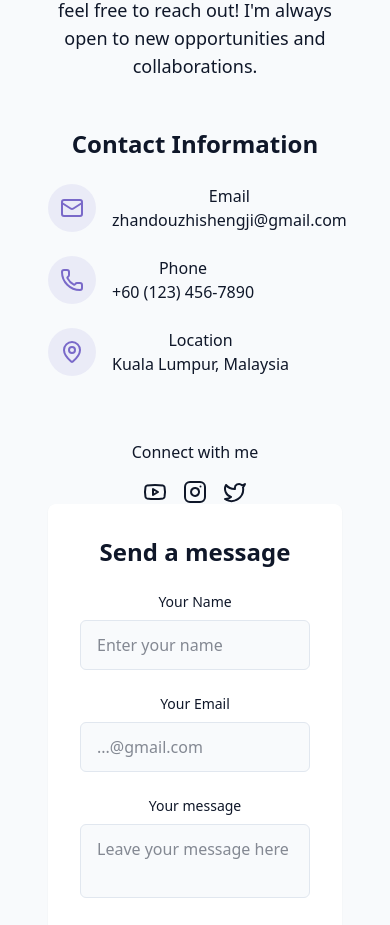
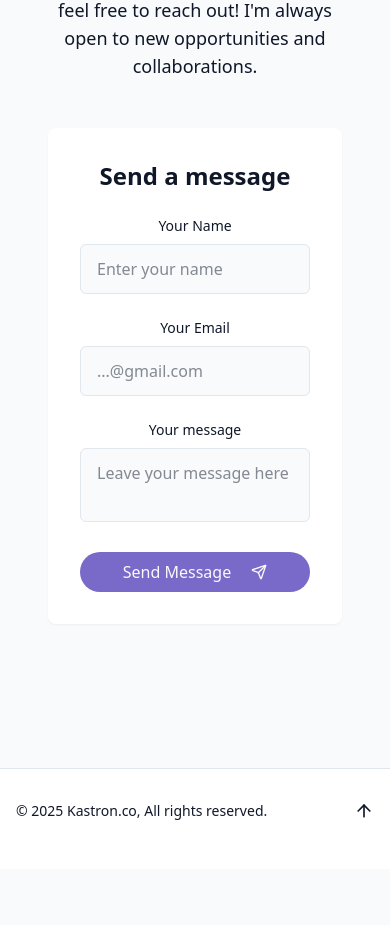
Before and after one commit to 123EFD/kastronPortfolio, a React (Vite) app: page / in a window 390 px wide. Shown: the part 8980-9905 px from the top of the page. After the commit the page ends 9849 px from the top, so only its background shows below. Built offline with nearby package versions, Linux system fonts and the light colour scheme.

Commit message:
Update ContactSection.jsx

```diff
--- a/src/components/ContactSection.jsx
+++ b/src/components/ContactSection.jsx
@@ -32,72 +32,6 @@ export const ContactSection = () => {
                 If you have any questions, feedback, or just want to say hello, feel free to reach out! I'm always open to new opportunities and collaborations.
             </p>
 
-            <div className="grid grid-cols-1 md:grid-cols-2 sm:flex-row justify-center items-center gap-12">
-                <div className="space-y-8">
-                    <h3 className="text-2xl font-semibold mb-6"> Contact Information</h3>
-
-                    <div className="space-y-6 justify-center">
-                        <div className="flex items-start space-x-4">
-                            <div className="p-3 rounded-full bg-primary/10">
-                            <Mail className="h-6 w-6 text-primary" />{" "}
-                            </div>
-                            <div>
-                                <h4 className="font-medium"> Email</h4>
-                                <a
-                                href="mailto:zhandouzhishengji@gmail.com"
-                                className="text-muted-foreground hover:text-indigo-300 transition-colors"
-                                >
-                                    zhandouzhishengji@gmail.com
-                                </a>
-                            </div>
-                        </div>
-                        <div className="flex items-start space-x-4">
-                            <div className="p-3 rounded-full bg-primary/10">
-                            <Phone className="h-6 w-6 text-primary" />{" "}
-                            </div>
-                            <div>
-                                <h4 className="font-medium"> Phone</h4>
-                                <a
-                                href="tel:+60123456789"
-                                className="text-muted-foreground hover:text-indigo-300 transition-colors"
-                                >
-                                    +60 (123) 456-7890
-                                </a>
-                            </div>
-                        </div>
-                        <div className="flex items-start space-x-4">
-                            <div className="p-3 rounded-full bg-primary/10">
-                            <MapPin className="h-6 w-6 text-primary" />{" "}
-                            </div>
-                            <div>
-                                <h4 className="font-medium"> Location</h4>
-                                <a
-                                href="https://www.google.com/maps/place/Kuala+Lumpur,+Malaysia"
-                                target="_blank"
-                                className="text-muted-foreground hover:text-indigo-300 transition-colors"
-                                >
-                                    Kuala Lumpur, Malaysia
-                                </a>
-                            </div>
-                        </div>
-                    </div>
-
-                    <div className="pt-8">
-                        <h4 className="font-medium mb-4">Connect with me</h4>
-                        <div className="flex space-x-4 justify-center">
-                            <a href="https://youtube.com/@kas-h9l?si=JLL32qSXjyJZ_yuD" target="_blank" rel="noopener noreferrer">
-                                <Youtube />
-                            </a>
-                            <a href="https://www.instagram.com/chinshier?igsh=MTYxNzFxemo0azdnYQ%3D%3D&utm_source=qr" target="_blank" rel="noopener noreferrer">
-                                <Instagram />
-                            </a>
-                            <a href="https://twitter.com/123EFD" target="_blank" rel="noopener noreferrer">
-                                <Twitter />
-                            </a>
-                        </div>
-                    </div>
-                </div>
-            </div>
 
             <div className="bg-card p-8 rounded-lg shadow-xs"
                 onSubmit={handleSubmit}
```
